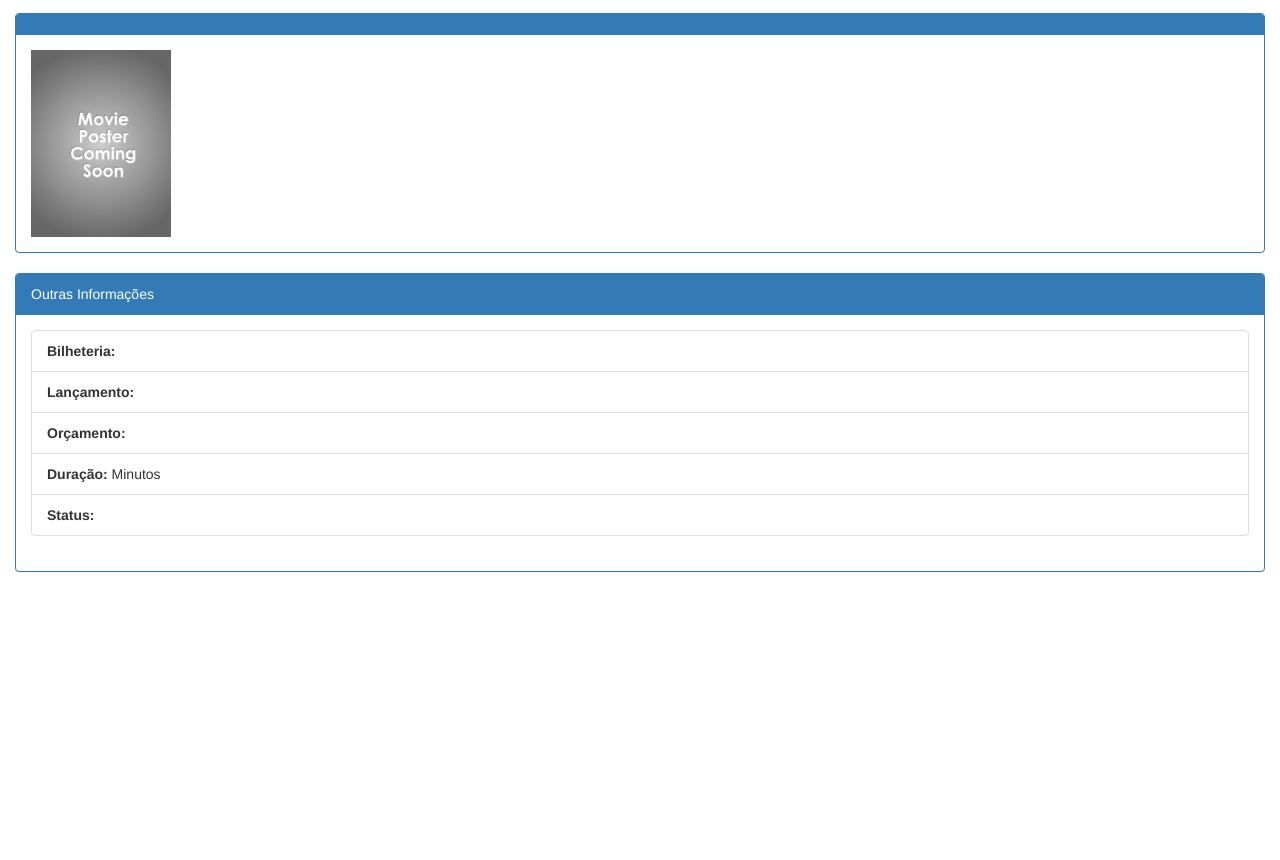
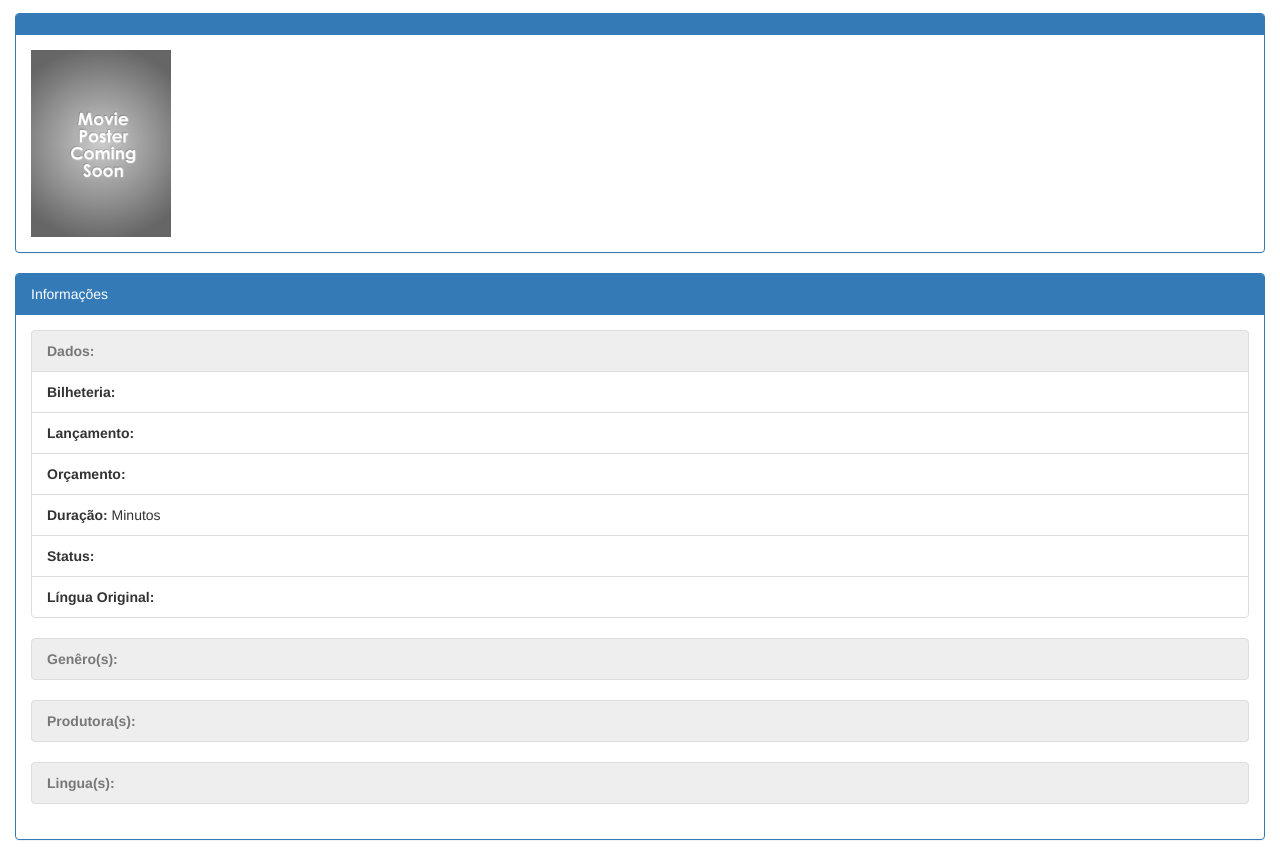
Before and after one commit to MateusAndrade/movie-finder, a website: page movie-detail.html in a window 1280 px wide. Shown: the part 57-917 px from the top of the page. Before the commit the page ends 800 px from the top, so only its background shows below. Drawn offline with Linux system fonts and the light colour scheme.

Commit message:
Adicionei alguns blocos divindo a consulta de filmes

```diff
--- a/app/controller/IndexController.js
+++ b/app/controller/IndexController.js
@@ -20,7 +20,7 @@ app.controller('indexController', function($scope,$http,$routeParams){
     $scope.moreInfo = function(movie){
         $http({
             method : "GET",
-            url : "https://api.themoviedb.org/3/movie/"+movie.id+"?api_key=52e5a9f64c7ce2377f11efdfdf1cbf61&language=en-US",
+            url : "https://api.themoviedb.org/3/movie/"+movie.id+"?api_key=52e5a9f64c7ce2377f11efdfdf1cbf61&language=pt-BR",
         }).then(function mySucces(response) {
             console.log(response.data);
             sessionStorage.setItem('movie',angular.toJson(response.data));
--- a/movie-detail.html
+++ b/movie-detail.html
@@ -41,6 +41,7 @@
                     <img ng-show="movie.poster_path != null" class="pull-left align-img-movie" src="https://image.tmdb.org/t/p/w500/{{movie.poster_path}}" width="150">
                     <img ng-show="movie.poster_path == null" class="pull-left align-img-movie" src="app/assets/imgs/no-poster.png" width="150">
                     <p><i>{{ movie.overview }}</i></p>
+                    <p class="text-center"><b><i>{{ movie.tagline }}</b></i></p>
                 </div>
             </div>
         </div>
@@ -50,15 +51,29 @@
         <div class="col-xs-12">
             <div class="panel panel-primary">
                 <div class="panel-heading">
-                    Outras Informações
+                    Informações
                 </div>
                 <div class="panel-body">
                     <ul class="list-group">
+                        <li class="list-group-item disabled"><b>Dados:</b></li>
                         <li class="list-group-item"><b>Bilheteria:</b> {{ movie.revenue | currency:"USD "  }}</li>
                         <li class="list-group-item"><b>Lançamento:</b> {{ movie.release_date | date: "dd/MM/yyyy" }}</li>
                         <li class="list-group-item"><b>Orçamento:</b> {{ movie.budget | currency:"USD " }}</li>
                         <li class="list-group-item"><b>Duração:</b> {{ movie.runtime }} Minutos</li>
                         <li class="list-group-item"><b>Status:</b> {{ movie.status }}</li>
+                        <li class="list-group-item"><b>Língua Original:</b> {{ movie.original_language }}</li>
+                    </ul>
+                    <ul class="list-group">
+                        <li class="list-group-item disabled"><b>Genêro(s):</b></li>
+                        <li class="list-group-item" ng-repeat="genero in movie.genres"><b>Genêro:</b> {{ genero.name }}</li>
+                    </ul>
+                    <ul class="list-group">
+                        <li class="list-group-item disabled"><b>Produtora(s):</b></li>
+                        <li class="list-group-item" ng-repeat="produtora in movie.production_companies"><b>Produtora:</b> {{ produtora.name }}</li>
+                    </ul>
+                    <ul class="list-group">
+                        <li class="list-group-item disabled"><b>Lingua(s):</b></li>
+                        <li class="list-group-item" ng-repeat="lingua in movie.spoken_languages"><b>Língua:</b> {{ lingua.name }}</li>
                     </ul>
                 </div>
             </div>
```
